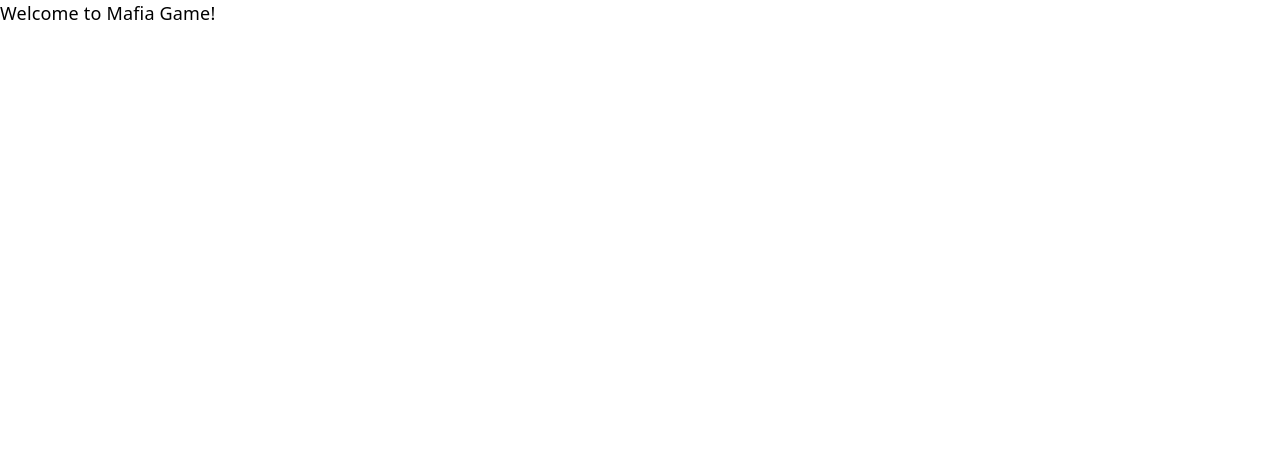
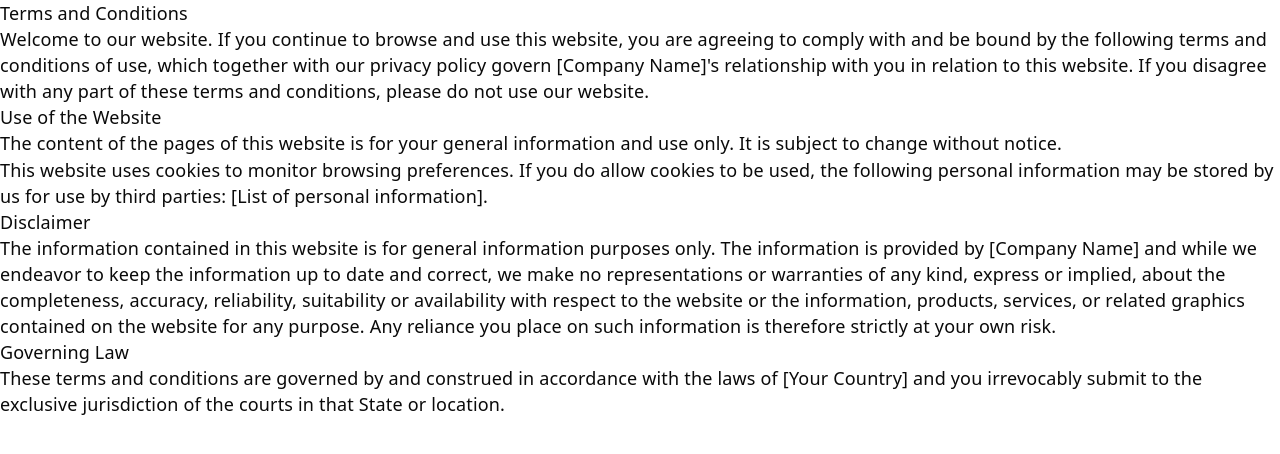
Before and after one commit to Ghost9841/mafia-game, a React (Vite) app in the folder client/: page /terms in a window 1280 px wide. Shown: the top 454 px of the page. Built offline with nearby package versions, Linux system fonts and the light colour scheme.

Commit message:
added Credit and Terms Page

```diff
--- a/client/src/App.tsx
+++ b/client/src/App.tsx
@@ -1,8 +1,18 @@
+import {BrowserRouter as Router, Routes, Route} from 'react-router-dom';
+import CreditsPage from './pages/credits/CreditsPage';
+import TermsPage from './pages/terms/TermsPage';
+
 export const App=()=>{
   return (
-    <div>
-      <h1 className="text-black">Welcome to Mafia Game!</h1>
-    </div>
+    <Router>
+      <Routes>
+        <Route path="/" element={<h1>Home</h1>} />
+        <Route path="/about" element={<h1>About</h1>} />
+        <Route path="/credits" element={<CreditsPage/>} />
+        <Route path="/terms" element={<TermsPage/>} />
+
+      </Routes>
+    </Router>
   )
 }
 
--- /dev/null
+++ b/client/src/pages/credits/CreditsPage.tsx
@@ -0,0 +1,11 @@
+export const CreditsPage = () => {
+  return (
+    <div>
+      <h1>Credits</h1>
+      <p>This project was developed by Aakash Subedi aka Ghost Aakash.</p>
+      <p>We are grateful for the open-source community and the contributions of developers worldwide that have made these tools available for free.</p>
+    </div>
+  );
+}
+
+export default CreditsPage;
--- /dev/null
+++ b/client/src/pages/terms/TermsPage.tsx
@@ -0,0 +1,17 @@
+export const TermsPage=()=>{
+    return (
+        <div>
+            <h1>Terms and Conditions</h1>
+            <p>Welcome to our website. If you continue to browse and use this website, you are agreeing to comply with and be bound by the following terms and conditions of use, which together with our privacy policy govern [Company Name]'s relationship with you in relation to this website. If you disagree with any part of these terms and conditions, please do not use our website.</p>
+            <h2>Use of the Website</h2>
+            <p>The content of the pages of this website is for your general information and use only. It is subject to change without notice.</p>
+            <p>This website uses cookies to monitor browsing preferences. If you do allow cookies to be used, the following personal information may be stored by us for use by third parties: [List of personal information].</p>
+            <h2>Disclaimer</h2>
+            <p>The information contained in this website is for general information purposes only. The information is provided by [Company Name] and while we endeavor to keep the information up to date and correct, we make no representations or warranties of any kind, express or implied, about the completeness, accuracy, reliability, suitability or availability with respect to the website or the information, products, services, or related graphics contained on the website for any purpose. Any reliance you place on such information is therefore strictly at your own risk.</p>
+            <h2>Governing Law</h2>
+            <p>These terms and conditions are governed by and construed in accordance with the laws of [Your Country] and you irrevocably submit to the exclusive jurisdiction of the courts in that State or location.</p>
+        </div>
+    )
+}
+
+export default TermsPage;
```
Also changed, not shown: 1 other file (tests, documents, lock files or other folders).
